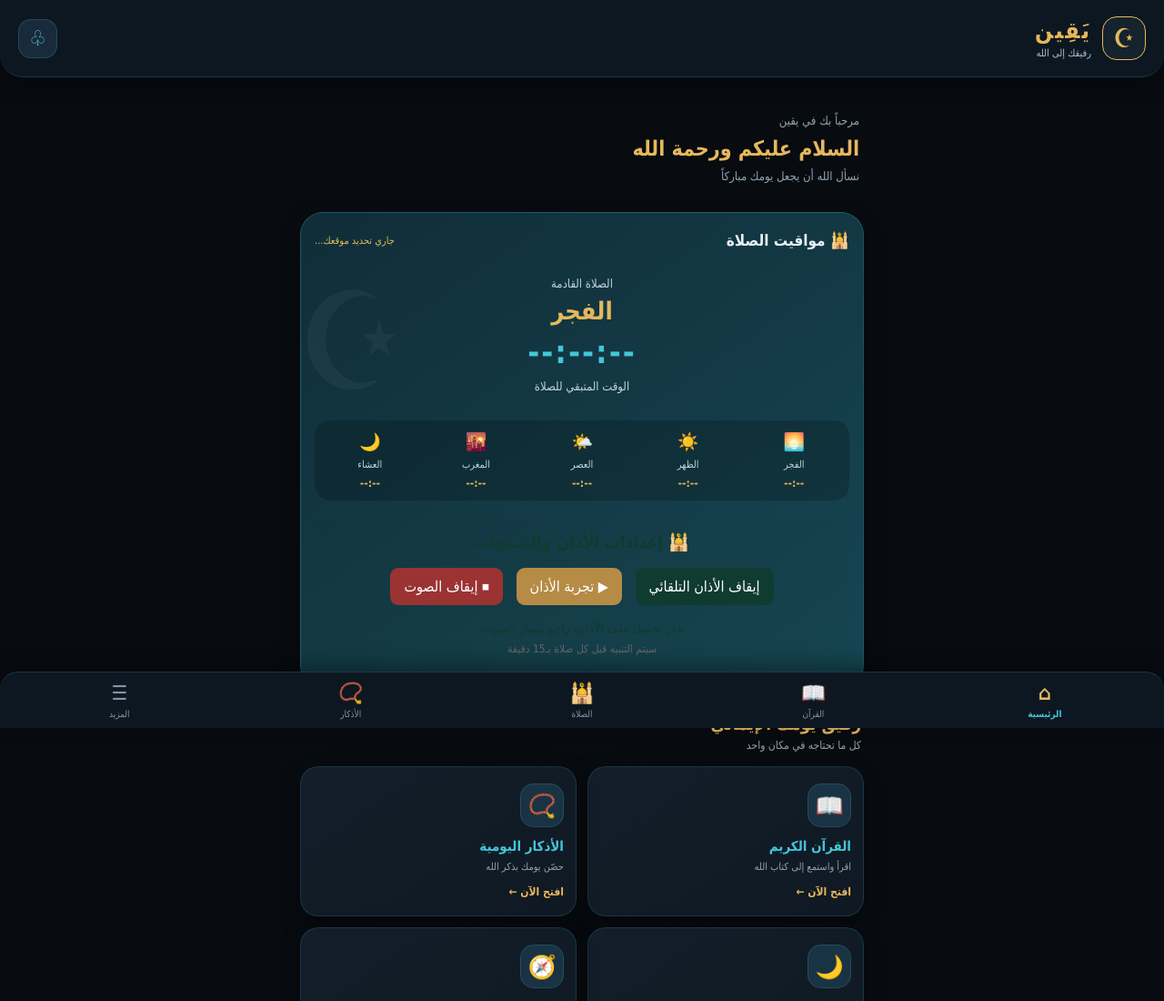
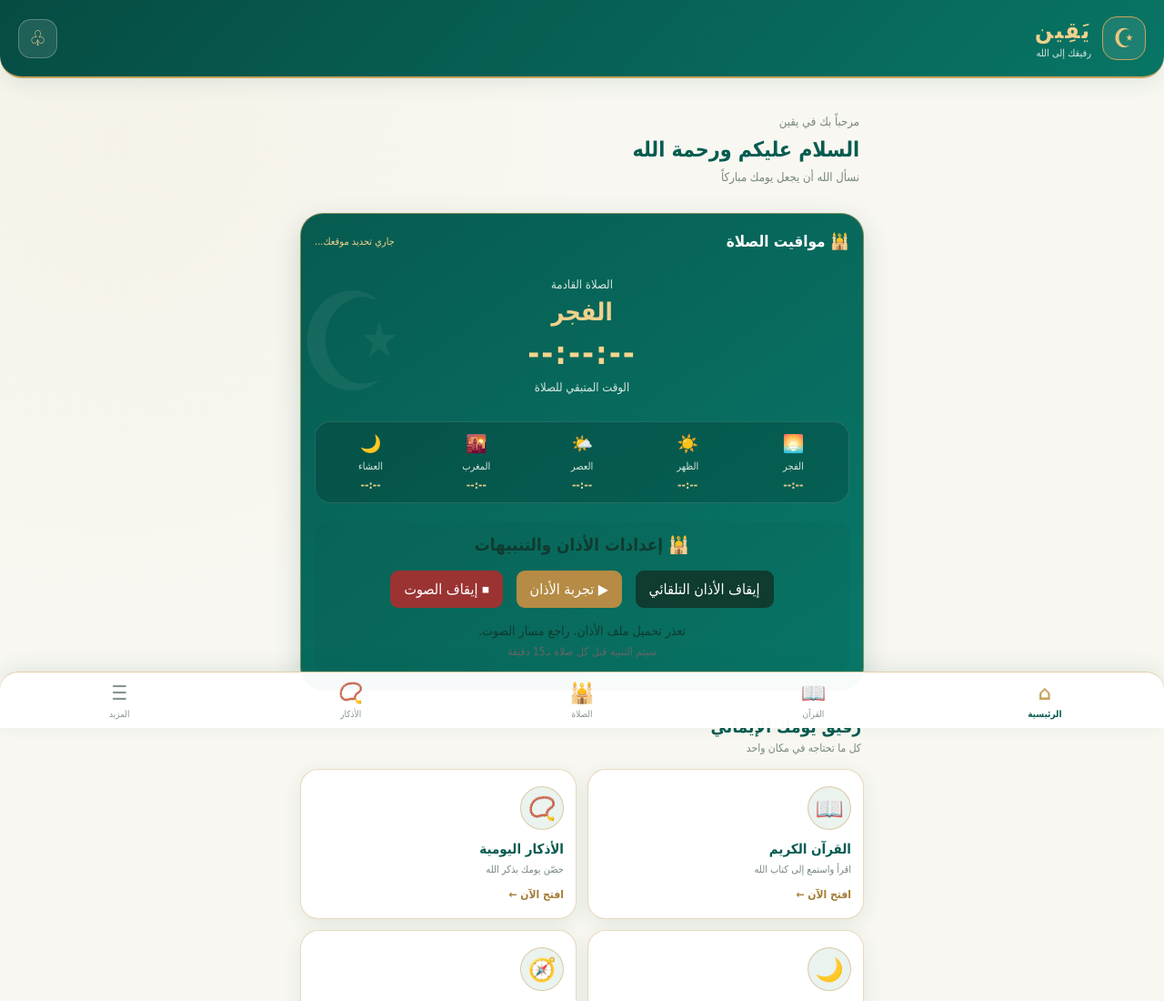
Before and after one commit to amrsaeed815-cloud/yaqeen-app, a plain HTML site: page index.html in a window 1280 px wide. Shown: the top 1100 px of the page at 91% size. Drawn offline with Linux system fonts and the light colour scheme; no server answers.

Commit message:
Update style.css

```diff
--- a/css/style.css
+++ b/css/style.css
@@ -526,3 +526,306 @@ select {
   background: #236274;
   color: white;
 }
+
+
+/* =====================================
+   YAQEEN APP - NEW LIGHT ISLAMIC THEME
+   الهوية البصرية الجديدة لتطبيق يقين
+===================================== */
+
+:root {
+  --green: #075B50;
+  --green-light: #0B7867;
+  --gold: #C9A45C;
+  --cream: #F8F7F1;
+  --white: #FFFFFF;
+  --text: #263B36;
+  --muted: #788780;
+  --shadow: 0 6px 22px rgba(7, 91, 80, .09);
+  --turquoise: #168C7B;
+  --blue: #EAF2EE;
+}
+
+html {
+  background: var(--cream);
+  color-scheme: light;
+}
+
+body {
+  background:
+    radial-gradient(circle at 10% 10%, rgba(201,164,92,.06), transparent 30%),
+    var(--cream);
+  color: var(--text);
+}
+
+/* الشريط العلوي */
+.top-header {
+  background: linear-gradient(135deg, #064C43, #087565);
+  color: white;
+  border-bottom: 2px solid var(--gold);
+  border-radius: 0 0 24px 24px;
+  box-shadow: var(--shadow);
+}
+
+.brand-icon {
+  background: rgba(255,255,255,.09);
+  border: 1px solid var(--gold);
+  color: #E9C77E;
+}
+
+.brand h1 {
+  color: #F0D18D;
+}
+
+.brand p {
+  color: #D6E9E1;
+}
+
+.notification-btn {
+  background: rgba(255,255,255,.10);
+  border: 1px solid rgba(255,255,255,.25);
+  color: #F0D18D;
+}
+
+/* الترحيب */
+.welcome p {
+  color: var(--muted);
+}
+
+.welcome h2 {
+  color: var(--green);
+}
+
+/* بطاقة مواقيت الصلاة */
+.prayer-card {
+  background: linear-gradient(145deg, #075B50, #08796A);
+  color: white;
+  border: 1px solid rgba(201,164,92,.65);
+  box-shadow: 0 10px 30px rgba(7,91,80,.18);
+}
+
+.prayer-card::after {
+  color: rgba(255,255,255,.06);
+}
+
+.section-heading h2 {
+  color: white;
+}
+
+.section-heading span {
+  color: #F0D18D;
+}
+
+.next-prayer p {
+  color: #D5E8E0;
+}
+
+.next-prayer h2 {
+  color: #F0D18D;
+}
+
+#countdown {
+  color: #F5D58E;
+}
+
+.prayer-times {
+  background: rgba(0,0,0,.16);
+  border: 1px solid rgba(255,255,255,.12);
+}
+
+.prayer-item p {
+  color: #D5E8E0;
+}
+
+.prayer-item strong {
+  color: #F0D18D;
+}
+
+/* عناوين الأقسام */
+.section-title h2 {
+  color: var(--green);
+}
+
+.section-title p {
+  color: var(--muted);
+}
+
+/* بطاقات الصفحة الرئيسية */
+.feature-card {
+  background: #FFFFFF;
+  border: 1px solid rgba(201,164,92,.40);
+  color: var(--text);
+  box-shadow: var(--shadow);
+  border-radius: 20px;
+}
+
+.feature-card:active {
+  border-color: var(--gold);
+  transform: scale(.97);
+}
+
+.feature-icon {
+  background: #EAF3EE;
+  border: 1px solid rgba(201,164,92,.5);
+  border-radius: 50%;
+  color: var(--green);
+}
+
+.feature-card h3 {
+  color: var(--green);
+}
+
+.feature-card p {
+  color: var(--muted);
+}
+
+.feature-link {
+  color: #A47D35;
+}
+
+/* رسالة اليوم */
+.daily-message {
+  background: #EDF4EF;
+  border: 1px solid rgba(201,164,92,.5);
+}
+
+.daily-message h3 {
+  color: var(--green);
+}
+
+.daily-message p {
+  color: var(--muted);
+}
+
+/* عناوين الصفحات الداخلية */
+.page-heading h2 {
+  color: var(--green);
+}
+
+.page-heading p {
+  color: var(--muted);
+}
+
+/* البطاقات الداخلية */
+.content-card {
+  background: #FFFFFF;
+  border: 1px solid rgba(201,164,92,.35);
+  box-shadow: var(--shadow);
+}
+
+.content-card h3 {
+  color: var(--green);
+}
+
+.content-card p {
+  color: var(--muted);
+}
+
+.content-card select,
+.content-card input[type="number"] {
+  background: #F8FAF8;
+  color: var(--text);
+  border: 1px solid #D9E5DD;
+}
+
+/* قائمة الأذكار */
+.azkar-menu .feature-card {
+  color: var(--green);
+  background: #FFFFFF;
+  border: 1px solid rgba(201,164,92,.45);
+}
+
+/* الإعدادات */
+.content-card label {
+  color: var(--text);
+}
+
+.content-card input[type="checkbox"] {
+  accent-color: var(--green);
+}
+
+/* بطاقة عن التطبيق */
+.about-card {
+  background: linear-gradient(145deg, #075B50, #08796A);
+  color: white;
+}
+
+.about-card h2 {
+  color: #F0D18D;
+}
+
+.about-card p {
+  color: #E3EEE9;
+}
+
+/* شريط التنقل السفلي */
+.bottom-nav {
+  background: rgba(255,255,255,.97);
+  border-top: 1px solid rgba(201,164,92,.55);
+  box-shadow: 0 -5px 22px rgba(7,91,80,.09);
+}
+
+.nav-item {
+  color: #89958F;
+}
+
+.nav-item.active {
+  color: var(--green);
+}
+
+.nav-item.active span {
+  color: var(--gold);
+}
+
+/* أقسام الصلاة */
+.prayer-section {
+  background: #FFFFFF;
+  border: 1px solid rgba(201,164,92,.4);
+  color: var(--text);
+}
+
+.prayer-section h2 {
+  color: var(--green);
+}
+
+#prayer-times > div {
+  background: #EDF4EF;
+  border: 1px solid #DCE8DF;
+  color: var(--green);
+}
+
+/* القوائم والحقول */
+select option {
+  background: #FFFFFF;
+  color: var(--text);
+}
+
+input,
+select {
+  color-scheme: light;
+}
+
+::selection {
+  background: #B8D9CB;
+  color: #064C43;
+}
+
+/* تحسين الهواتف */
+@media (max-width: 480px) {
+  main {
+    padding: 14px 12px;
+  }
+
+  .features-grid,
+  .azkar-menu {
+    gap: 10px;
+  }
+
+  .feature-card {
+    border-radius: 17px;
+  }
+
+  .top-header {
+    padding: 15px;
+  }
+}
```
